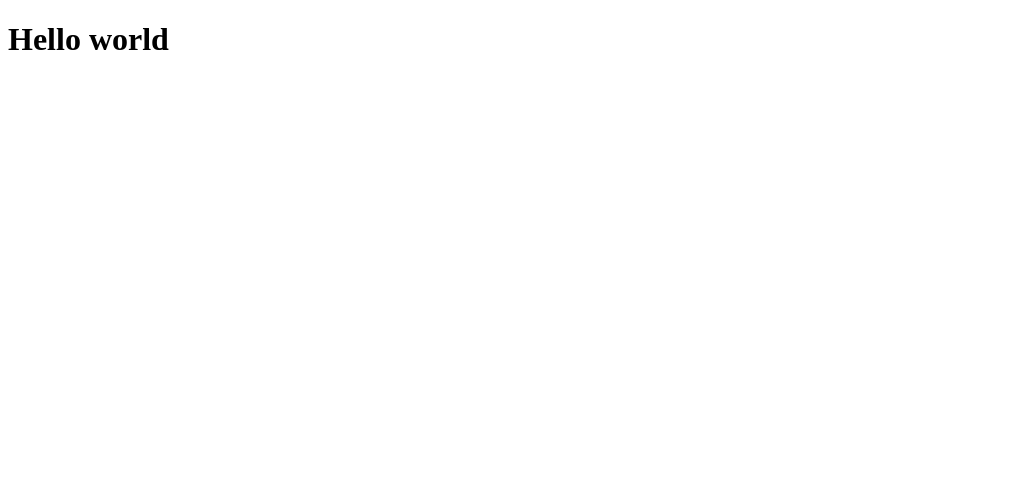
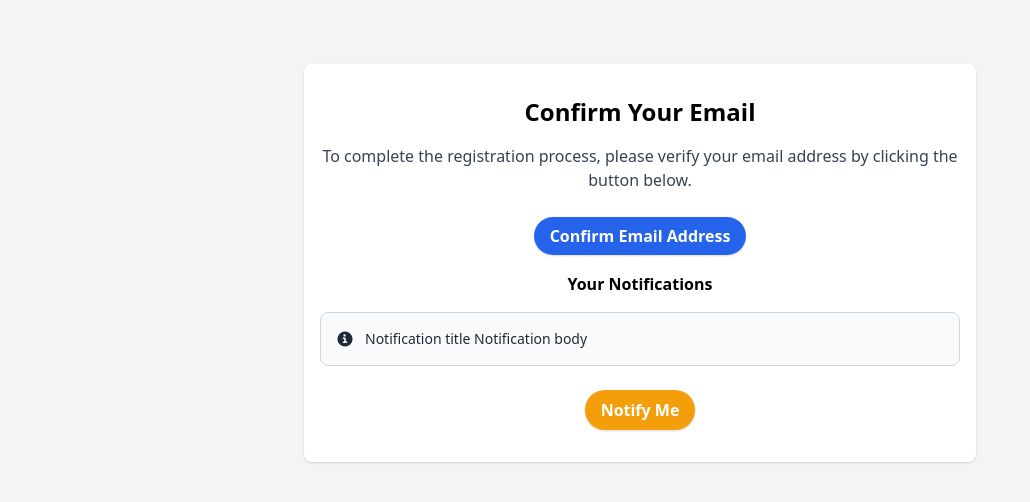
Before and after one commit to jfkeci/igp-auth, a website: page src/public/index.html in a window 1280 px wide. Shown: the whole page, without its empty margins (0-1030 px from the left). Drawn offline with nearby package versions, Linux system fonts and the light colour scheme.

Commit message:
chore: add html with tailwind to the public index.html page - confirm email button, notification list and notify me button

```diff
--- a/src/public/index.html
+++ b/src/public/index.html
@@ -3,12 +3,64 @@
 
 <head>
   <meta charset="UTF-8">
+  <link rel="icon" href="https://ui-avatars.com/api/?name=g+p&rounded=true" />
   <meta name="viewport" content="width=device-width, initial-scale=1.0">
   <title>iGP Auth</title>
+  <link href="https://cdn.jsdelivr.net/npm/tailwindcss@2.2.19/dist/tailwind.min.css" rel="stylesheet">
 </head>
 
-<body>
-  <h1>Hello world</h1>
+<body class="bg-gray-100 py-16">
+
+  <div class="max-w-2xl mx-auto px-4 py-8 bg-white shadow rounded-lg">
+
+    <div class="text-center mb-8">
+      <h2 class="text-2xl font-semibold mb-4">Confirm Your Email</h2>
+      <p class="text-gray-700">To complete the registration process, please verify your email address by clicking the
+        button below.</p>
+    </div>
+
+    <div class="text-center mb-6">
+      <a href="#" class="bg-blue-600 hover:bg-blue-700 text-white font-semibold py-2 px-4 rounded-full shadow">
+        Confirm Email Address
+      </a>
+    </div>
+
+    <div class="mb-6">
+      <h3 class="font-semibold mb-4 text-center">Your Notifications</h3>
+      <ul class="space-y-2">
+        <li class="cursor-pointer rounded">
+          <div
+            class="flex items-center p-4 text-sm text-gray-800 border border-gray-300 rounded-lg bg-gray-50 dark:bg-gray-800 dark:text-gray-300 dark:border-gray-600"
+            role="alert">
+            <svg class="flex-shrink-0 inline w-4 h-4 mr-3" aria-hidden="true" xmlns="http://www.w3.org/2000/svg"
+              fill="currentColor" viewBox="0 0 20 20">
+              <path
+                d="M10 .5a9.5 9.5 0 1 0 9.5 9.5A9.51 9.51 0 0 0 10 .5ZM9.5 4a1.5 1.5 0 1 1 0 3 1.5 1.5 0 0 1 0-3ZM12 15H8a1 1 0 0 1 0-2h1v-3H8a1 1 0 0 1 0-2h2a1 1 0 0 1 1 1v4h1a1 1 0 0 1 0 2Z" />
+            </svg>
+            <span class="sr-only">Info</span>
+            <div>
+              <span class="font-medium">Notification title</span> Notification body
+            </div>
+          </div>
+        </li>
+      </ul>
+    </div>
+
+    <div class="text-center">
+      <button class="bg-yellow-500 hover:bg-yellow-600 text-white font-semibold py-2 px-4 rounded-full shadow"
+        id="notify-me-button">
+        Notify Me
+      </button>
+    </div>
+
+  </div>
+
+
+  <script>
+    const baseURL = window.location.origin;
+
+    console.log('baseURL', baseURL)
+  </script>
 </body>
 
 </html>
```
